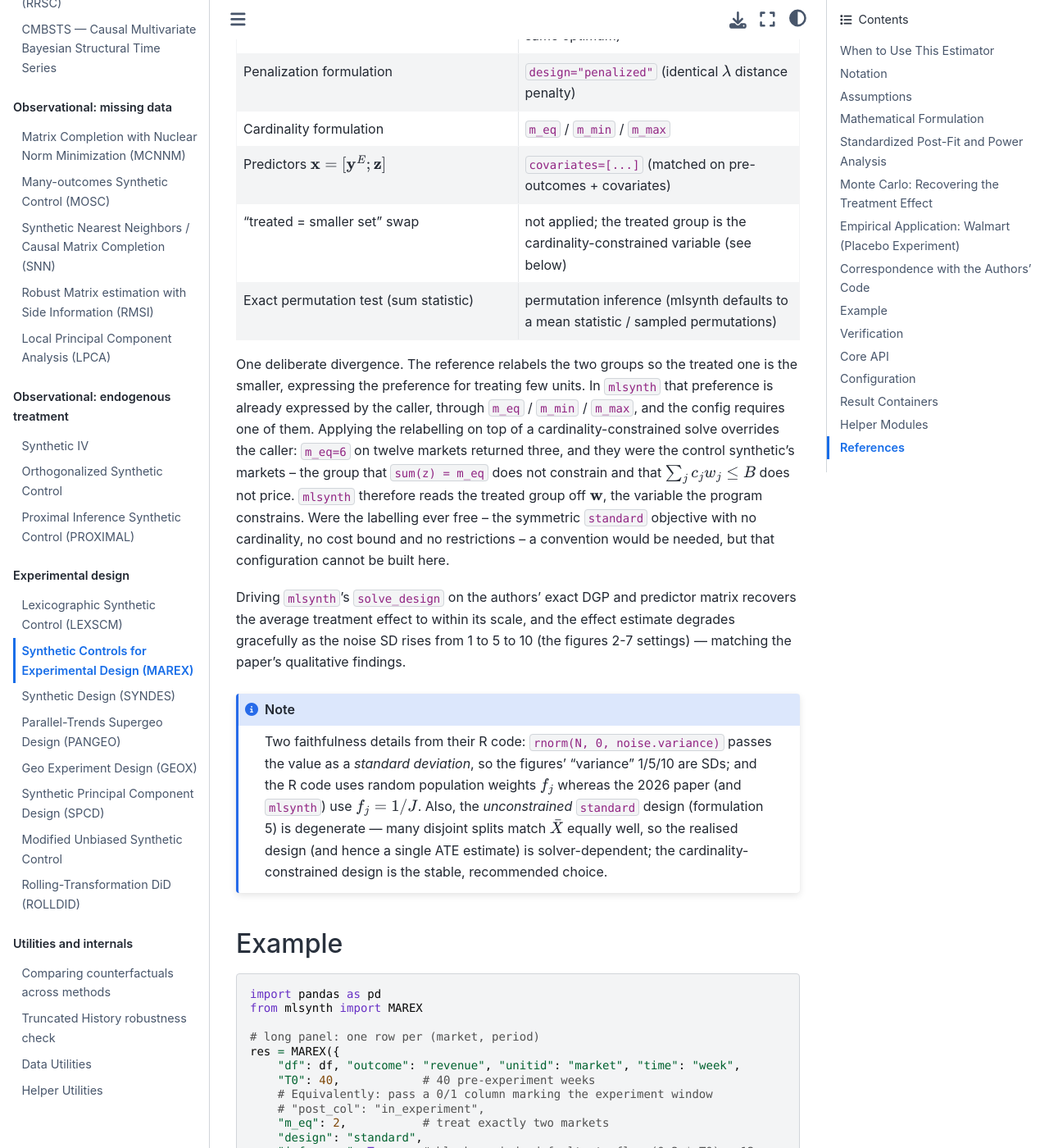
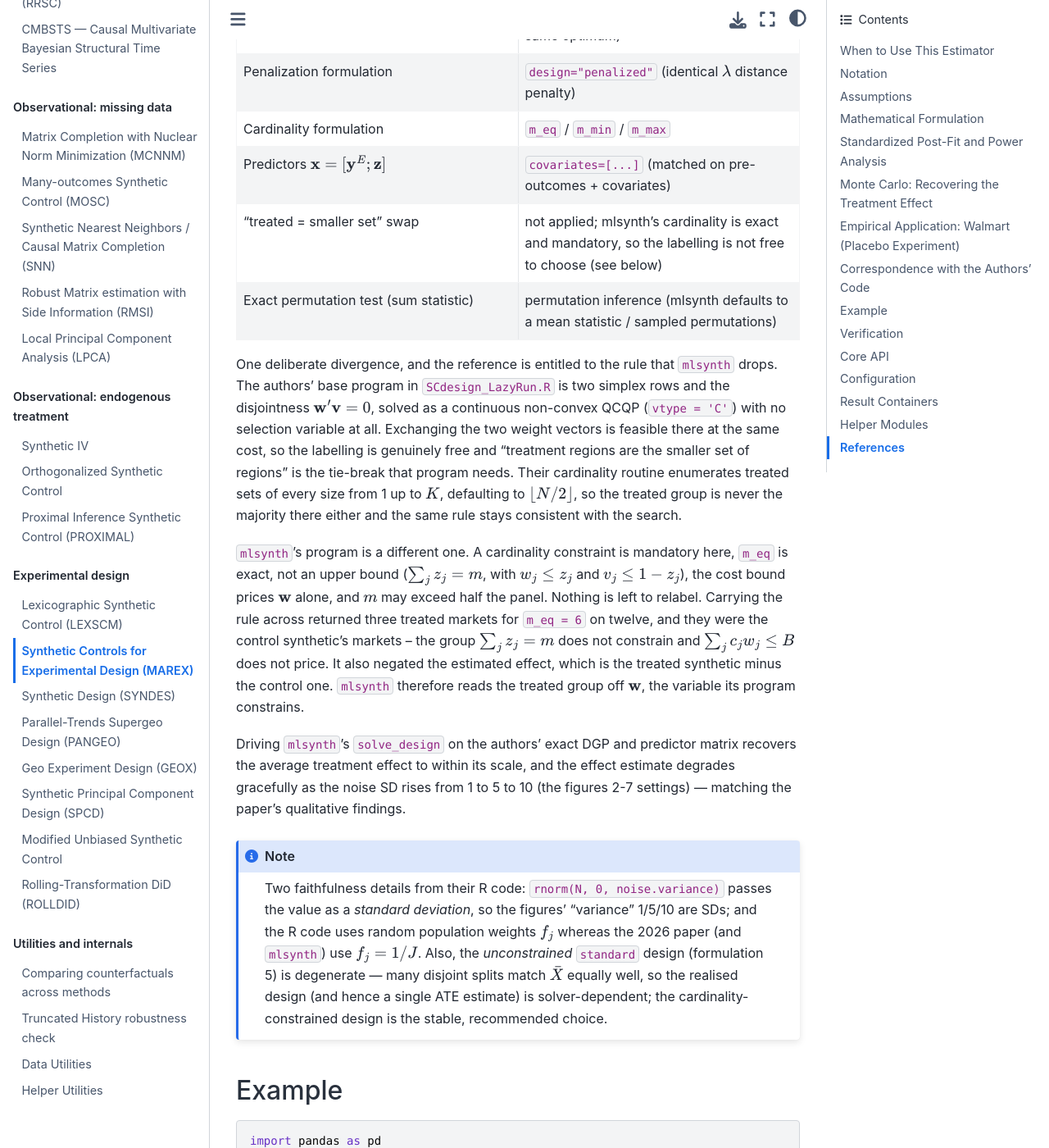
Before and after one commit to jgreathouse9/mlsynth, a Sphinx documentation site: the page built from docs/marex.rst, in a window 1280 px wide and 1400 px high, scrolled down 13724 px. Shown: the whole window at 82% size. Built offline with Sphinx 7.4.7 and the Sphinx Book theme 1.1.4, drawn with Linux system fonts in a browser that asks for light colours; pages that are not in the unit, such as notebooks, are missing from menus.

Commit message:
MAREX docs: state why the reference's smaller-set rule is right for its program
Read the authors' code (jinglongzhao2/SCDesign). Their base program is a
continuous non-convex QCQP -- two simplex rows plus w'v = 0, vtype 'C', no
selection variable -- so exchanging the two weight vectors is feasible at equal
cost and 'treatment regions are the smaller set of regions' is the tie-break
that program needs. Their cardinality routine enumerates treated sets of every
size up to K, defaulting to floor(N/2), so the treated group is never the
majority there either.

The earlier note called this a divergence without saying why the reference is
entitled to the rule, which left the impression the reference was wrong. It is
not. mlsynth's cardinality is exact and mandatory and m may exceed half the
panel, so the labelling is not free here and the rule cannot come across.

Co-Authored-By: Claude Opus 5 <noreply@anthropic.com>
Claude-Session: https://claude.ai/code/session_01LQ6AJ3ZRvnp789stdHwBQi

```diff
--- a/docs/marex.rst
+++ b/docs/marex.rst
@@ -672,24 +672,34 @@ onto ``mlsynth``'s implementation, which was checked against it:
    * - Predictors :math:`\mathbf{x} = [\mathbf{y}^E ; \mathbf{z}]`
      - ``covariates=[...]`` (matched on pre-outcomes + covariates)
    * - "treated = smaller set" swap
-     - not applied; the treated group is the cardinality-constrained variable
-       (see below)
+     - not applied; mlsynth's cardinality is exact and mandatory, so the
+       labelling is not free to choose (see below)
    * - Exact permutation test (sum statistic)
      - permutation inference (mlsynth defaults to a mean statistic / sampled
        permutations)
 
-One deliberate divergence. The reference relabels the two groups so the treated
-one is the smaller, expressing the preference for treating few units. In
-``mlsynth`` that preference is already expressed by the caller, through
-``m_eq`` / ``m_min`` / ``m_max``, and the config requires one of them. Applying
-the relabelling on top of a cardinality-constrained solve overrides the caller:
-``m_eq=6`` on twelve markets returned three, and they were the control
-synthetic's markets -- the group that ``sum(z) = m_eq`` does not constrain and
-that :math:`\sum_j c_j w_j \le B` does not price. ``mlsynth`` therefore reads
-the treated group off :math:`\mathbf{w}`, the variable the program constrains.
-Were the labelling ever free -- the symmetric ``standard`` objective with no
-cardinality, no cost bound and no restrictions -- a convention would be needed,
-but that configuration cannot be built here.
+One deliberate divergence, and the reference is entitled to the rule that
+``mlsynth`` drops. The authors' base program in ``SCdesign_LazyRun.R`` is two
+simplex rows and the disjointness :math:`\mathbf{w}'\mathbf{v} = 0`, solved as
+a continuous non-convex QCQP (``vtype = 'C'``) with no selection variable at
+all. Exchanging the two weight vectors is feasible there at the same cost, so
+the labelling is genuinely free and "treatment regions are the smaller set of
+regions" is the tie-break that program needs. Their cardinality routine
+enumerates treated sets of every size from 1 up to :math:`K`, defaulting to
+:math:`\lfloor N/2 \rfloor`, so the treated group is never the majority there
+either and the same rule stays consistent with the search.
+
+``mlsynth``'s program is a different one. A cardinality constraint is mandatory
+here, ``m_eq`` is exact, not an upper bound
+(:math:`\sum_j z_j = m`, with :math:`w_j \le z_j` and :math:`v_j \le 1 - z_j`),
+the cost bound prices :math:`\mathbf{w}` alone, and :math:`m` may exceed half
+the panel. Nothing is left to relabel. Carrying the rule across returned three
+treated markets for ``m_eq = 6`` on twelve, and they were the control
+synthetic's markets -- the group :math:`\sum_j z_j = m` does not constrain and
+:math:`\sum_j c_j w_j \le B` does not price. It also negated the estimated
+effect, which is the treated synthetic minus the control one. ``mlsynth``
+therefore reads the treated group off :math:`\mathbf{w}`, the variable its
+program constrains.
 
 Driving ``mlsynth``'s ``solve_design`` on the authors' exact DGP and predictor
 matrix recovers the average treatment effect to within its scale, and the effect
```
